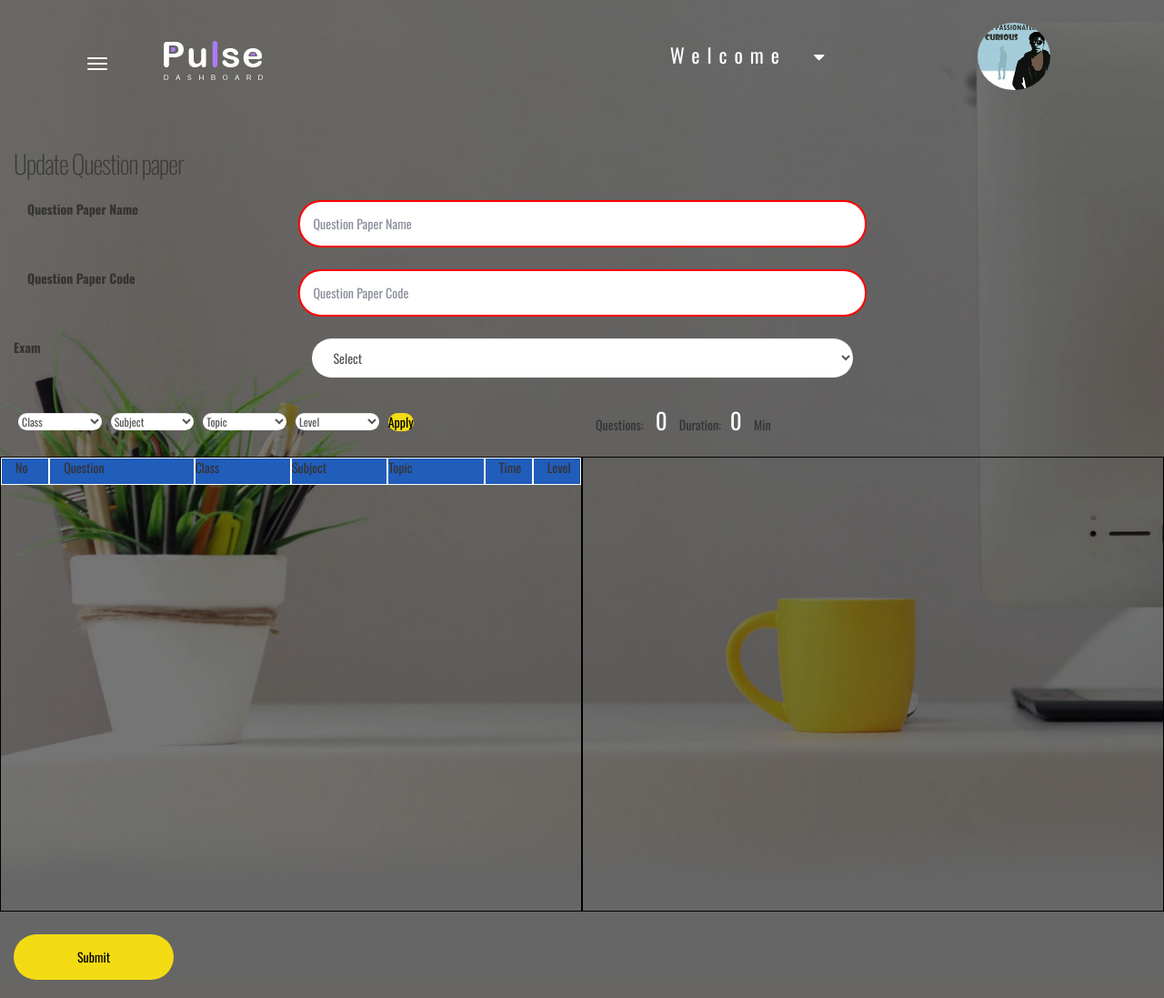
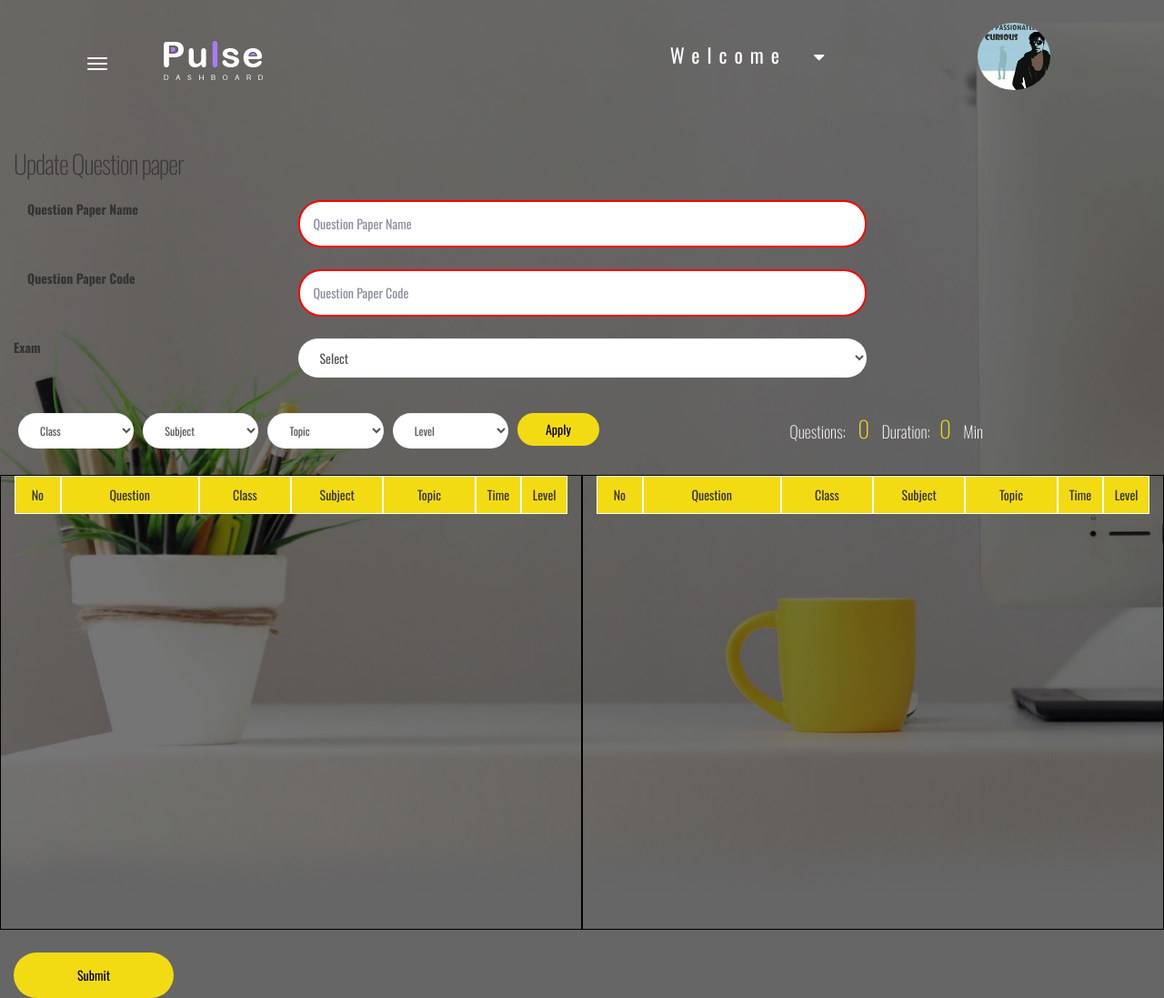
Before and after one commit to azaadshaik/exam, a PHP site: the page made by application/views/admin/edit_question_paper.php in a window 1280 px wide. Shown: the whole page at 91% size. Run offline with PHP 8.4, Linux system fonts and the light colour scheme; the template is opened without the code that fills it, so the values that code supplies are empty; some libraries are stand-ins or nearby versions.

Commit message:
table alignment issues fixed

```diff
--- a/application/views/admin/create_question_paper.php
+++ b/application/views/admin/create_question_paper.php
@@ -80,7 +80,7 @@
          </div>
          <!-- filters ends here -->
       </div>
-      <div  class="col-sm-6"  ><span>Questions:</span> <span id="qcount">0</span> Duration:</span><span id="qtime">0</span><span>&nbsp;Min</span></div>
+      <div  class="col-sm-6 auto-numbering"><span>Questions:</span> <span id="qcount">0</span> Duration:</span><span id="qtime">0</span><span>&nbsp;Min</span></div>
    </div>
    <div class="row" >
       <div id="div1" class="col-sm-6" ondrop="drop(event)" ondragover="allowDrop(event)">
--- a/application/views/admin/edit_question_paper.php
+++ b/application/views/admin/edit_question_paper.php
@@ -28,7 +28,7 @@
    <div class="validationError"><?php echo form_error('question_paper_code'); ?></div>
    <div class="adm_inputs_wrap">
       <label class="col-lg-3 col-md-3 col-sm-12 col-xs-12 drop_down">Exam</label>
-      <div class="col-lg-6 col-md-6 col-sm-12 col-xs-12 ">
+      <div class="col-lg-6 col-md-6 col-sm-12 col-xs-12 padding0">
          <div class="form-group">
             <select class="dropdown form-control" id="exam_id" name="exam_id" >
                <option value="">Select </option>
@@ -46,7 +46,7 @@
       </div>
    </div>
    <div class="row" >
-      <div  class="col-sm-6" id="drag-drop-filters" >
+      <div  class="col-lg-8 col-md-8 col-sm-8 col-xs-12" id="drag-drop-filters" >
          <!--FIlters comes here -->
          <div class="user-list-header">
             <div class="adm_inputs_wrap">
@@ -95,9 +95,9 @@
          </div>
          <!-- filters ends here -->
       </div>
-      <div  class="col-sm-6"  ><span>Questions:</span> <span id="qcount"><?php echo count($question_paper_questions);?></span> Duration:</span><span id="qtime"><?php echo $total_duration /60 ;?></span><span>&nbsp;Min</span></div>
+      <div  class="col-lg-4 col-md-4 col-sm-4 col-xs-12 auto-numbering"  ><span>Questions:</span> <span id="qcount"><?php echo count($question_paper_questions);?></span> <span>Duration:</span><span id="qtime"><?php echo $total_duration /60 ;?></span><span>&nbsp;Min</span></div>
    </div>
-   <div class="row" >
+   <div class="row edit_questions" >
       <div id="div1" class="col-sm-6" ondrop="drop(event)" ondragover="allowDrop(event)">
          <div class="header">
             <span class="col-sm-1">No</span>
@@ -125,6 +125,15 @@
          <?php } $i++; } ?>
       </div>
       <div id="div2" class="col-sm-6" ondrop="drop(event,this)" ondragover="allowDrop(event)">
+        <div class="header">
+            <span class="col-sm-1">No</span>
+            <span class="col-sm-3">Question</span>
+            <span class="col-sm-2">Class</span>
+            <span class="col-sm-2">Subject</span>
+            <span class="col-sm-2">Topic</span>
+            <span class="col-sm-1">Time</span>
+            <span class="col-sm-1">Level</span>
+         </div>
          <?php
             $i=1;
             foreach($question_paper_questions as $question) { ?>
--- a/assets/css/custom.css
+++ b/assets/css/custom.css
@@ -408,7 +408,7 @@ footer{
   text-align: left;
   margin-bottom: 20px;
 }
-
+.auto-numbering span,
 .right_wrap1 .tab-content label {
   color: #ffffff;
   font-size: 18px;
@@ -419,6 +419,7 @@ footer{
     margin: 15px 0;
 	    padding: 0;
 }
+#qcount,#qtime{color: #f3db14  !important;}
 #View_school_tab .adm_inputs_wrap{margin: 0;}
 #View_school_tab .adm_inputs_wrap label,
 #View_school_tab .adm_inputs_wrap .user-static{
@@ -630,12 +631,11 @@ padding-left:10px;
 }
 .header span{
   background-color: #215dba;
-  height:30px;
   border:1px solid #FFF;
 }
 .draggable-row span {
-  border:1px solid #FFF;
-  background-color: #aa7bf6;
+ border: 1px solid #ddd;
+  background-color: #ffffff;
   color: #000;
   font-size:12px;
   height:80px;
@@ -644,19 +644,17 @@ padding-left:10px;
 #div1, #div2 {
 
     min-height:500px ;
+    max-height:600px ;
     border: 1px solid black;
-    overflow-y:scroll;
+    overflow-y:auto;
 }
-#div1.col-sm-6 ,#div2.col-sm-6,#div1 span.col-sm-2{
-padding:0px;
-}
+
 #drag-drop-filters .adm_inputs_wrap .dropdown{
-	padding:0;
+
 	font-size:12px;
 }
 #drag-drop-filters .apply-btn {
 margin:0;
-padding:0;
 }
 #qcount,#qtime{
 font-size: 25px;
@@ -664,6 +662,10 @@ color: #FFF;
 margin: 10px;
 }
 /* latest issue fixes */
+.edit_questions .header span{
+  text-align: center;
+    background: #f3db14;
+    padding: 10px 8px;}
 #users_tab #table-search-input{position: relative;}
 #users_tab .search-result ul li{list-style-type: none;}
 #users_tab .search-result ul,
@@ -675,6 +677,7 @@ margin: 10px;
 #exams_tab .search-result ul{margin:0;cursor: pointer;}
 
 #exams_tab .search-result{left: 6%;}
+
 @media (max-width: 768px){
   .logo{
         margin-top: 15px;
```
